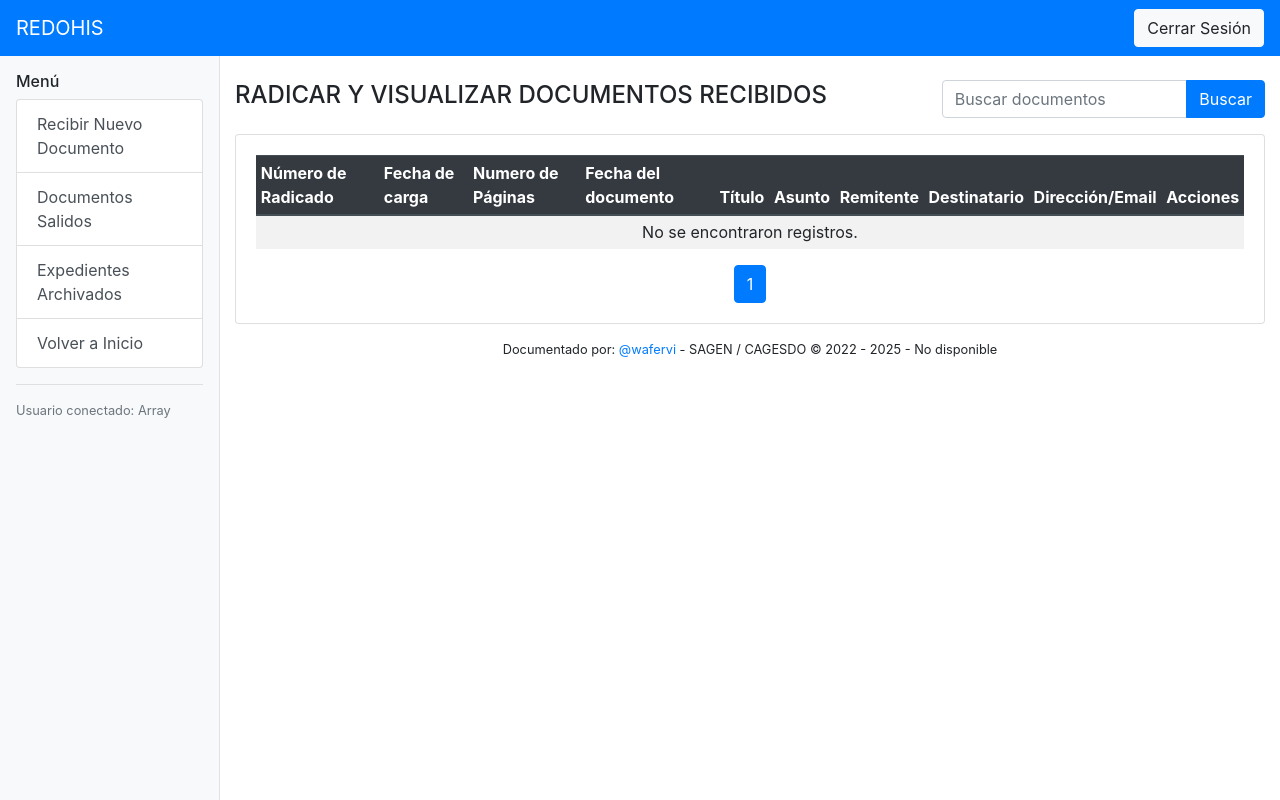
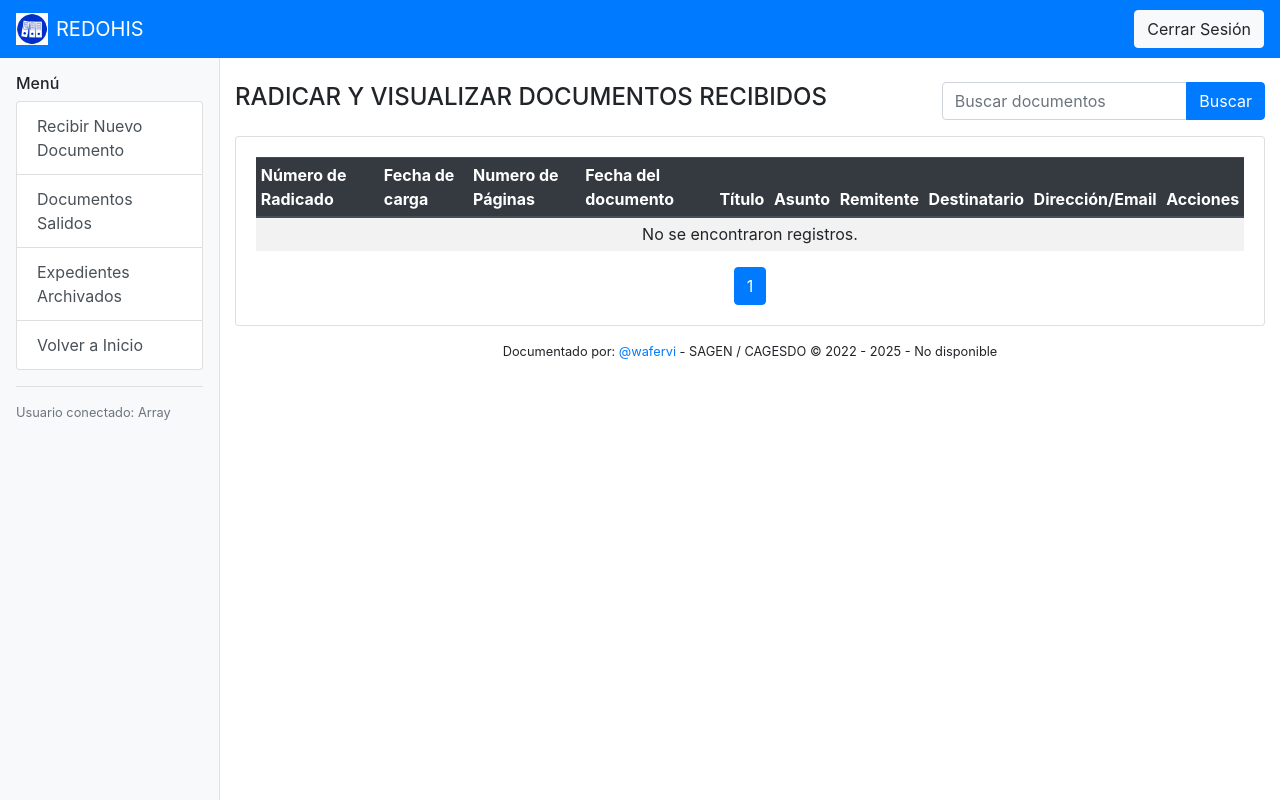
Before and after one commit to wafervi/REDOHIS, a PHP site: page /cargardocr.php in a window 1280 px wide. Run offline with PHP 8.4, Linux system fonts and the light colour scheme; the visitor is signed in with stand-in values (Sample User, id 1); data that the repository does not hold is empty.

Commit message:
'REDOHIS' logo updated

```diff
--- a/cargardocr.php
+++ b/cargardocr.php
@@ -104,8 +104,10 @@ while ($row = $sel->fetch_assoc()) {
 
 <!-- Barra superior  del módulo-->
 <nav class="navbar navbar-expand-md navbar-dark bg-primary">
-    <button class="btn btn-outline-light d-md-none mr-2" id="toggleSidebarBtn" type="button">☰</button>
-    <a class="navbar-brand" href="#">REDOHIS</a>
+    <a class="navbar-brand d-flex align-items-center" href="#">
+        <img src="logo/docec.jpg" alt="CIDOHIS" class="brand-logo mr-2" style="height:32px; width:auto; object-fit:contain;">
+        REDOHIS
+    </a>
 
     <div class="collapse navbar-collapse">
         <!-- Espacio para otros elementos si es necesario en futuras actualizaciones -->
--- a/cargardocs.php
+++ b/cargardocs.php
@@ -88,8 +88,10 @@ while ($row = $sel->fetch_assoc()) {
 
 <!-- Barra superior -->
 <nav class="navbar navbar-expand-md navbar-dark bg-primary">
-    <button class="btn btn-outline-light d-md-none mr-2" id="toggleSidebarBtn" type="button">☰</button>
-    <a class="navbar-brand" href="#">REDOHIS</a>
+    <a class="navbar-brand d-flex align-items-center" href="#">
+        <img src="logo/docec.jpg" alt="CIDOHIS" class="brand-logo mr-2" style="height:32px; width:auto; object-fit:contain;">
+        REDOHIS
+    </a>
 
     <div class="collapse navbar-collapse">
         <!-- Espacio para otros elementos si es necesario -->
--- a/cargarexp.php
+++ b/cargarexp.php
@@ -45,8 +45,10 @@ if (empty($_SESSION["usuario"])) {
 <body>
 
 <nav class="navbar navbar-expand-md navbar-dark bg-primary">
-    <button class="btn btn-outline-light d-md-none mr-2" id="toggleSidebarBtn" type="button">☰</button>
-    <a class="navbar-brand" href="#">REDOHIS</a>
+    <a class="navbar-brand d-flex align-items-center" href="#">
+        <img src="logo/docec.jpg" alt="CIDOHIS" class="brand-logo mr-2" style="height:32px; width:auto; object-fit:contain;">
+        REDOHIS
+    </a>
 
     <div class="ml-auto">
         <a class="btn btn-light" href="logout.php">Cerrar Sesión</a>
```
